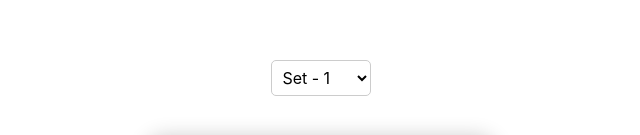
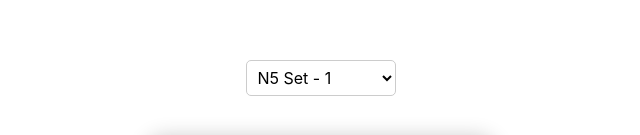
Before and after one commit to F-Ardus/japaneseVocabulary, a Svelte app: page / in a window 1280 px wide. Shown: the part 126-261 px from the top of the page, without its empty margins (319-959 px from the left). Built offline with nearby package versions, Linux system fonts and the light colour scheme.

Commit message:
minor fixes

```diff
--- a/public/index.html
+++ b/public/index.html
@@ -4,7 +4,7 @@
 	<meta charset='utf-8'>
 	<meta name='viewport' content='width=device-width,initial-scale=1'>
 
-	<title>Svelte app</title>
+	<title>Vocabulario Japones</title>
 
 	<link rel='icon' type='image/png' href='/favicon.png'>
 	<link rel='stylesheet' href='/global.css'>
--- a/src/App.svelte
+++ b/src/App.svelte
@@ -75,6 +75,7 @@
     )?.[1];
     if (hiraWords[currentCard] == correspondToAnswer) {
       rightAnswer = true;
+      showAnswer = false;
       score++;
       nextCard();
     } else {
@@ -101,7 +102,7 @@
     >
       {#each Object.entries(fullVocabList) as list}
         <option value={list[0]}
-          >{"Set - " + list[0].charAt(list[0].length - 1)}</option
+          >{"N5 Set - " + list[0].charAt(list[0].length - 1)}</option
         >
       {/each}
       <option value={"all"}>Todos</option>
@@ -128,8 +129,12 @@
 
       {#if hiraWords.length > 0 && !showScore}
         <AnswerInput on:checkAnswer={checkAnswer} />
-        <button class="showAnswerButton" on:click={() => (showAnswer = true)}
-          >Show Answer</button
+        <button
+          class="showAnswerButton"
+          on:click={() => {
+            showAnswer = true;
+            score--;
+          }}>Show Answer</button
         >
       {/if}
       {#if showScore}
@@ -144,6 +149,7 @@
       <button
         on:click={() => {
           showAnswer = false;
+          score++;
           nextCard();
         }}>Next</button
       >
@@ -160,7 +166,7 @@
   }
   .vocabSelector {
     background-color: white;
-    width: 100px;
+    width: 150px;
     margin-bottom: 40px;
     border-radius: 5px;
   }
```
